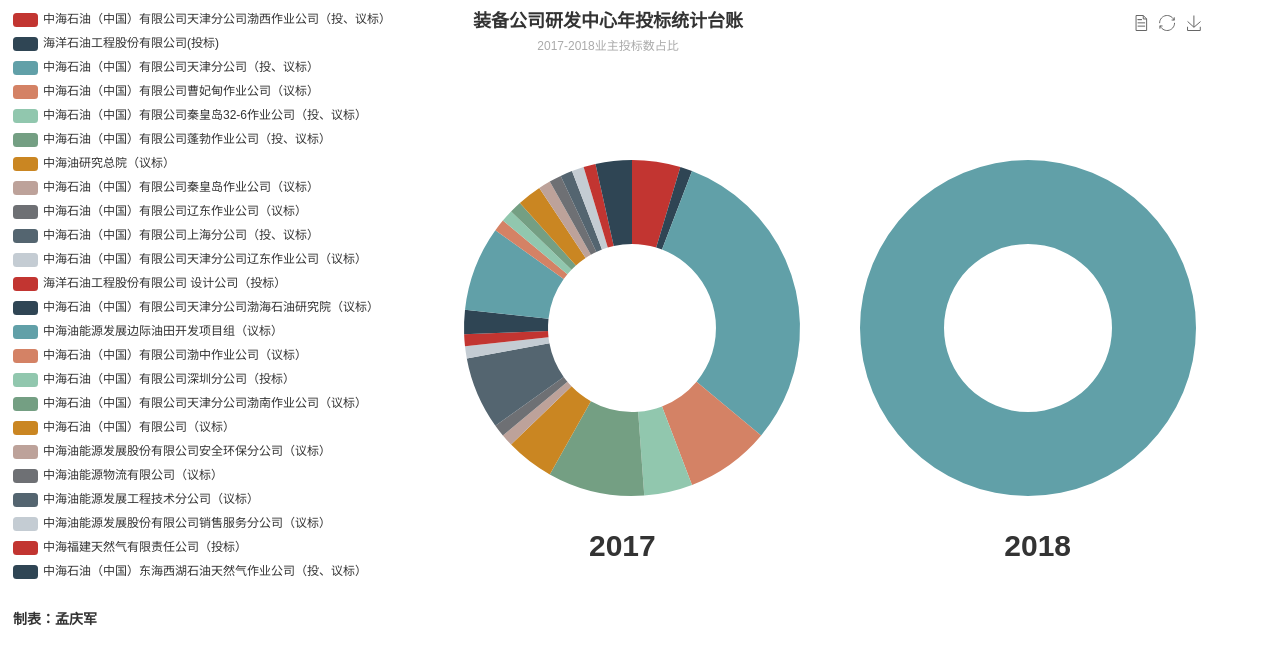
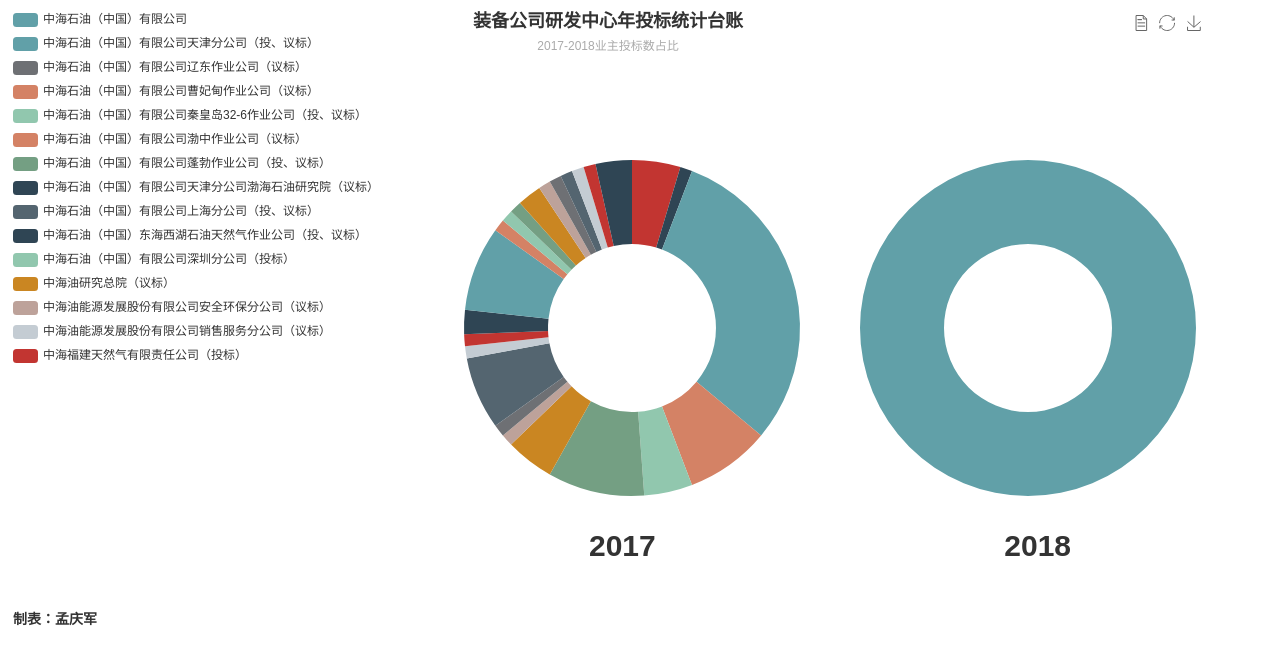
Before and after one commit to mcoq/EVE, a plain HTML site: page index.html in a window 1280 px wide. Drawn offline with Linux system fonts and the light colour scheme.

Commit message:
Update index.html

```diff
--- a/index.html
+++ b/index.html
@@ -72,30 +72,26 @@
             legend: {
                 orient: 'vertical',
                 x: 'left',
-                data: [ "中海石油（中国）有限公司天津分公司渤西作业公司（投、议标）",
- "海洋石油工程股份有限公司(投标)",
- "中海石油（中国）有限公司天津分公司（投、议标）",
- "中海石油（中国）有限公司曹妃甸作业公司（议标）",
- "中海石油（中国）有限公司秦皇岛32-6作业公司（投、议标）",
- "中海石油（中国）有限公司蓬勃作业公司（投、议标）",
- "中海油研究总院（议标）",
- "中海石油（中国）有限公司秦皇岛作业公司（议标）",
- "中海石油（中国）有限公司辽东作业公司（议标）",
- "中海石油（中国）有限公司上海分公司（投、议标）",
- "中海石油（中国）有限公司天津分公司辽东作业公司（议标）",
- "海洋石油工程股份有限公司 设计公司（投标）",
- "中海石油（中国）有限公司天津分公司渤海石油研究院（议标）",
- "中海油能源发展边际油田开发项目组（议标）",
- "中海石油（中国）有限公司渤中作业公司（议标）",
- "中海石油（中国）有限公司深圳分公司（投标）",
- "中海石油（中国）有限公司天津分公司渤南作业公司（议标）",
- "中海石油（中国）有限公司（议标）",
- "中海油能源发展股份有限公司安全环保分公司（议标）",
- "中海油能源物流有限公司（议标）",
- "中海油能源发展工程技术分公司（议标）",
- "中海油能源发展股份有限公司销售服务分公司（议标）",
- "中海福建天然气有限责任公司（投标）",
- "中海石油（中国）东海西湖石油天然气作业公司（投、议标）"]
+                data: ["中海石油（中国）有限公司",
+      "中海石油（中国）有限公司天津分公司（投、议标）" ,
+      "中海石油（中国）有限公司辽东作业公司（议标）",
+      "中海石油（中国）有限公司曹妃甸作业公司（议标）" ,
+      "中海石油（中国）有限公司渤西作业公司（投、议标）",
+      "中海石油（中国）有限公司秦皇岛32-6作业公司（投、议标）",
+      "中海石油（中国）有限公司渤中作业公司（议标）",
+      "中海石油（中国）有限公司蓬勃作业公司（投、议标）",
+      "中海石油（中国）有限公司渤南作业公司（议标）",
+      "中海石油（中国）有限公司天津分公司渤海石油研究院（议标）",
+      "中海石油（中国）有限公司上海分公司（投、议标）" ,
+      "中海石油（中国）东海西湖石油天然气作业公司（投、议标）",
+      "中海石油（中国）有限公司深圳分公司（投标）",
+      "中海油研究总院（议标）",
+      "中海油能源发展股份有限公司边际油田开发项目组（议标）",
+      "中海油能源发展股份有限公司安全环保分公司（议标）",
+      "中海油能源发展股份有限公司物流有限公司（议标）",
+      "中海油能源发展股份有限公司工程技术分公司（议标）",
+      "中海油能源发展股份有限公司销售服务分公司（议标）",
+      "中海福建天然气有限责任公司（投标）"]
             },
             series: [
                 {
```
